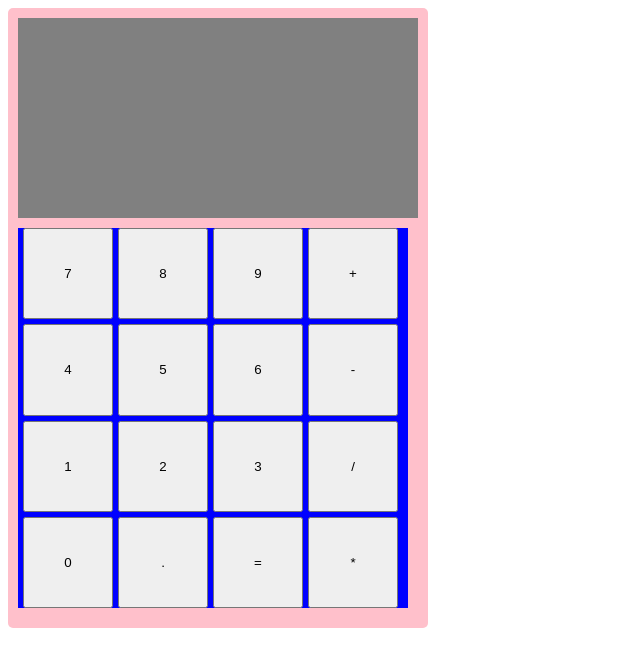
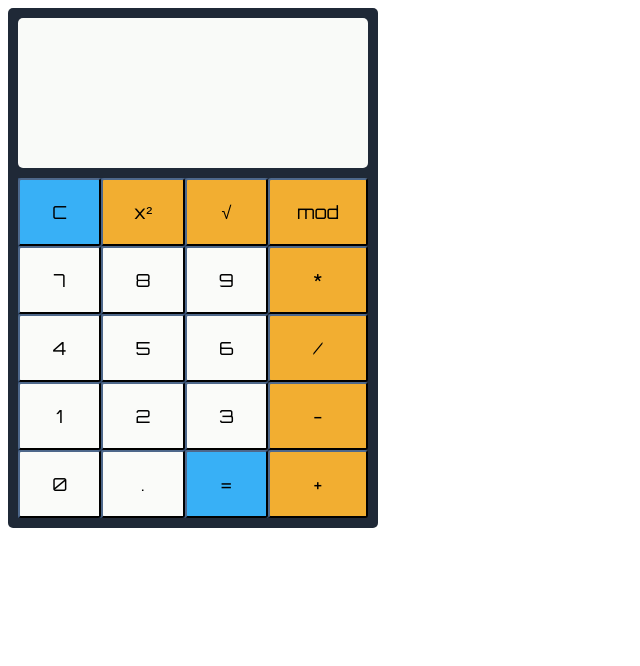
Before and after one commit to Mefisto756/OdinCalculator, a plain HTML site: page index.html in a window 1280 px wide. Shown: the whole page, without its empty margins (0-640 px from the left). Drawn offline with Linux system fonts and the light colour scheme.

Commit message:
final layout

```diff
--- a/index.html
+++ b/index.html
@@ -10,22 +10,30 @@
     <div id="calculator">
         <div id="display"></div>
         <div id="keypad">
-            <button id="7">7</button>
-            <button id="8">8</button>
-            <button id="9">9</button>
-            <button id="add">+</button>
-            <button id="4">4</button>
-            <button id="5">5</button>
-            <button id="6">6</button>
-            <button id="substract">-</button>
-            <button id="1">1</button>
-            <button id="2">2</button>
-            <button id="3">3</button>
-            <button id="divide">/</button>
-            <button id="0">0</button>
-            <button id="dot">.</button>
-            <button id="equals">=</button>
-            <button id="multi">*</button>
+            <div id="numbers">
+                <button class="specialKey">C</button>
+                <button class="functionsKey">x²</button>
+                <button class="functionsKey">√</button>
+                <button class="numbersKey">7</button>
+                <button class="numbersKey">8</button>
+                <button class="numbersKey">9</button>
+                <button class="numbersKey">4</button>
+                <button class="numbersKey">5</button>
+                <button class="numbersKey">6</button>
+                <button class="numbersKey">1</button>
+                <button class="numbersKey">2</button>
+                <button class="numbersKey">3</button>
+                <button class="numbersKey">0</button>
+                <button class="numbersKey">.</button>
+                <button class="specialKey">=</button>
+            </div>
+            <div id="operations">
+                <button class="functionsKey">mod</button>
+                <button class="functionsKey">*</button>
+                <button class="functionsKey">/</button>
+                <button class="functionsKey">-</button>
+                <button class="functionsKey">+</button>
+            </div>
         </div>
     </div>
     <script src="script.js"></script>
--- a/script.js
+++ b/script.js
@@ -37,4 +37,4 @@ let numberA = 4;
 let numberB = 2;
 let operator = '+';
 
-alert(operate(numberA, operator, numberB));
+//alert(operate(numberA, operator, numberB));
--- a/style.css
+++ b/style.css
@@ -1,30 +1,88 @@
+@import url('https://fonts.googleapis.com/css2?family=Orbitron:wght@400..900&display=swap');
 
+body, button {
+    font-family: "Orbitron", sans-serif;
+    font-size: large;
+}
+
+button
+{
+    flex: 1;
+    border-radius: 3px;
+    border-color: #1F2937;
+}
+
+#numbers button {
+    min-width: 30%;
+    height: 20%;
+}
+
+.functionsKey {
+    background-color: #f2ae31;
+}
+
+.functionsKey:hover {
+    background-color: #c7860c;
+}
+
+.functionsKey:active {
+    background-color: #bb7e0c;
+}
+
+.numbersKey {
+    background-color: #fafbf9;
+}
+
+.numbersKey:hover {
+    background-color: #dedede;
+}
+
+.numbersKey:active {
+    background-color: #cbcbcb;
+}
+
+.specialKey {
+    background-color: #38b0f6;
+}
+
+.specialKey:hover {
+    background-color: #0a94e4;
+}
+
+.specialKey:active {
+    background-color: #097cbf;
+}
 #calculator {
-    width: 400px;
-    height: 600px;
-    background-color: pink;
+    display: flex;
+    flex-direction: column;
+    background-color: #1F2937;
+    width: 350px;
+    height: 500px;
+    border-radius: 5px;
     padding: 10px;
-    border-radius: 5px;
 }
 
 #display {
-    width: 400px;
-    height: 200px;
-    background-color: grey;
+    background-color: #F9FAF8;
+    flex: 1;
+    max-height: 150px;
+    border-radius: 5px;
     margin-bottom: 10px;
 }
 
 #keypad {
+    flex: 1;
+    display: flex;
+}
+
+#numbers {
+    width: 250px;
+    background-color: #2f486b;
     display: flex;
     flex-wrap: wrap;
-    height: 380px;
-    width: 380px;
-    background-color: blue;
-    flex: 1;
-    gap: 5px;
-    padding-left: 5px;
-    padding-right: 5px;
 }
-button {
-    width: 90px;
+#operations {
+    width: 100px;
+    display: flex;
+    flex-direction: column;
 }
```
Also changed, not shown: 02.png (added).
